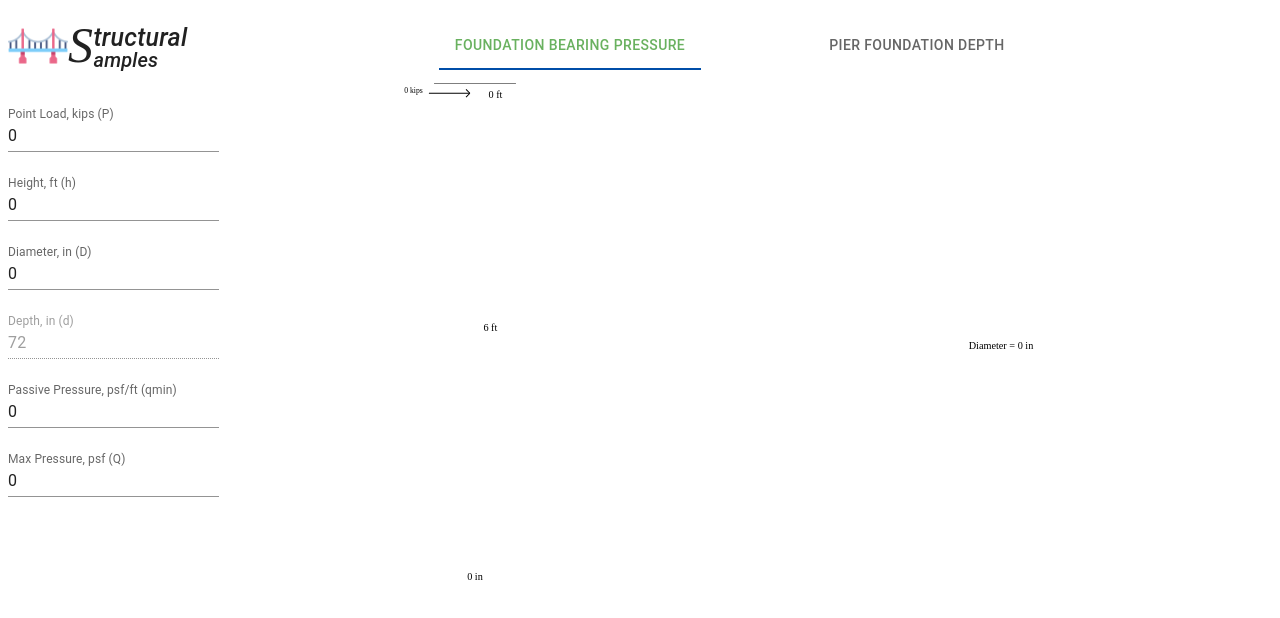
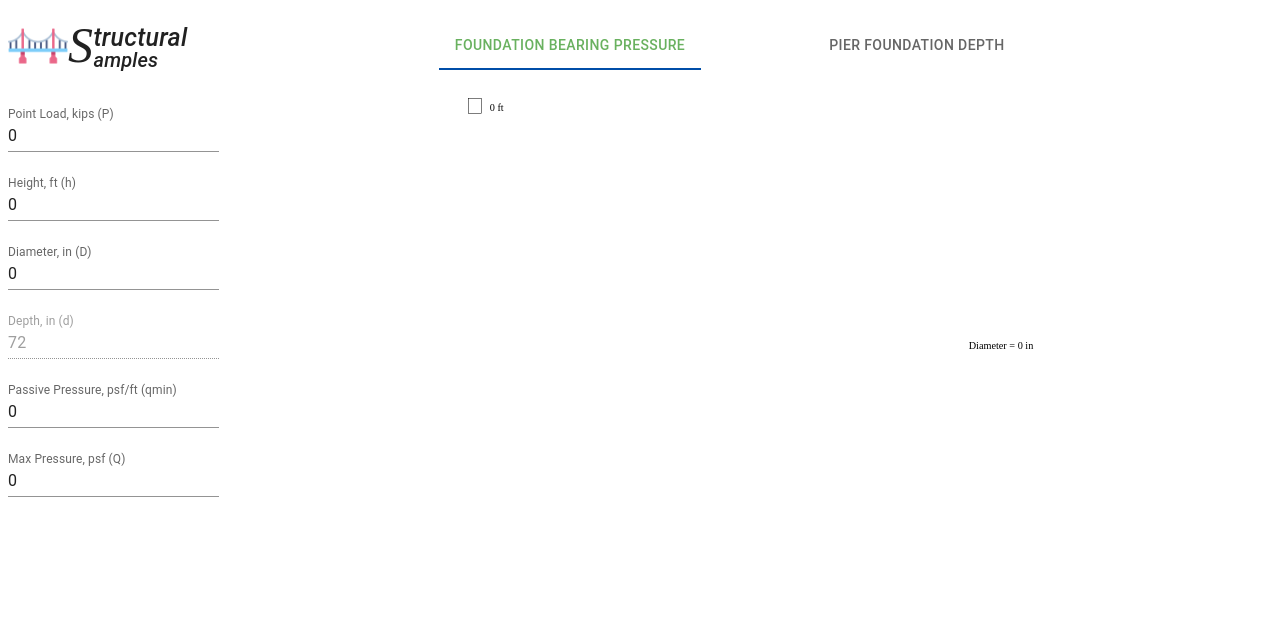
Before and after one commit to ageofinoswe/structures-samples, a React (Vite) app: page /pier in a window 1280 px wide. Shown: the top 618 px of the page. Built offline with nearby package versions, Linux system fonts and the light colour scheme.

Commit message:
added qualifiers to pier visualizations

```diff
--- a/src/components/PointLoadSection.tsx
+++ b/src/components/PointLoadSection.tsx
@@ -54,7 +54,7 @@ function Arrow({x, y, magnitude, rotate=false}: ArrowProps) {
         <>
             <line {...arrowLine} {...arrowProps}></line>
             <path d={arrowDown ? (rotate ? arrowHeadRotated : arrowHeadDown) : arrowHeadUp} {...arrowProps}></path>
-            <text textAnchor='middle' fontSize={1.5} x={rotate ? y - arrowLength - 3 : x} y={ rotate ? x : y - arrowLength - 1}>{magnitude} kips</text>
+            <text textAnchor='middle' fontSize={2} x={rotate ? y - arrowLength - 6 : x} y={ rotate ? x : y - arrowLength - 1}>{magnitude} kips</text>
         </>
     )
 }
--- a/src/pages/Pier.tsx
+++ b/src/pages/Pier.tsx
@@ -53,23 +53,41 @@ function Pier() {
     // STATE HANDLERS
     // updates point load and height applied
     const handlePointLoad: (event: React.ChangeEvent<HTMLInputElement>) => void = (event) => {
+        if(!isNaN(parseInt(event.target.value)))
             setPointLoad(event.target.value);
+        else
+            setPointLoad('0');
     }
     const handleHeight: (event: React.ChangeEvent<HTMLInputElement>) => void = (event) => {
+        if(!isNaN(parseInt(event.target.value)))
             setHeight(event.target.value);
+        else
+            setHeight('0');
     }
     // updates pier diameter, depth,  and allowable pressures
     const handleDiameter: (event: React.ChangeEvent<HTMLInputElement>) => void = (event) => {
+        if(!isNaN(parseInt(event.target.value)))
             setDiameter(event.target.value);
+        else
+            setDiameter('0');
     }
     const handleDepth: (event: React.ChangeEvent<HTMLInputElement>) => void = (event) => {
+        if(!isNaN(parseInt(event.target.value)))
             setDepth(event.target.value);
+        else
+            setDepth('0');
     }
     const handlePassivePressure: (event: React.ChangeEvent<HTMLInputElement>) => void = (event) => {
+        if(!isNaN(parseInt(event.target.value)))
             setPassivePressure(event.target.value);
+        else
+            setPassivePressure('0');
     }
     const handleMaxPressure: (event: React.ChangeEvent<HTMLInputElement>) => void = (event) => {
+        if(!isNaN(parseInt(event.target.value)))
             setMaxPressure(event.target.value);
+        else
+            setMaxPressure('0');
     }
 
     // CONSTANTS
@@ -112,16 +130,17 @@ function Pier() {
     // this will center the rectangle svg within the viewbox
     const pierProps: (svgProps: SvgProps) => {lever: SvgRectProps, pierSection: SvgRectProps} = (svgProps) => {
         const viewBox: number[] = svgProps.viewBox.split(' ').map( (index: string) => Number.parseInt(index));
+        const offsetY = 3;
         const viewBoxWidth: number = viewBox[2];
-        const viewBoxHeight: number = viewBox[3];
+        const viewBoxHeight: number = viewBox[3] - 2 * offsetY;
 
-        const totalHeight: number = (!isNaN(parseInt(height)) && !isNaN(parseInt(depth))) ? parseInt(height) * 12 + parseInt(depth) : 0;
+        const totalHeight: number = parseInt(height) * 12 + parseInt(depth);
         const scaleFactor = 0.95;
 
-        const leverWidth: number = 2;
-        const leverHeight: number = (!isNaN(parseInt(height)) && totalHeight) ? (parseInt(height) * 12 / totalHeight) * viewBoxHeight * scaleFactor: 0;
+        const leverWidth: number = (2 / totalHeight) * viewBoxHeight * scaleFactor;
+        const leverHeight: number = parseInt(height) === 0 ? 3 : (parseInt(height) * 12 / totalHeight) * viewBoxHeight * scaleFactor;
         const leverCoordX: number = ((viewBoxWidth - leverWidth) / 2);
-        const leverCoordY: number = 2;
+        const leverCoordY: number = offsetY;
         const lever: SvgRectProps = {
             x: leverCoordX,
             y: leverCoordY,
@@ -132,10 +151,10 @@ function Pier() {
             'strokeWidth': 0.1
         };
 
-        const rectWidth: number = !isNaN(parseInt(diameter)) ? parseInt(diameter) : 0;
-        const rectHeight: number = (!isNaN(parseInt(depth)) && totalHeight) ? (parseInt(depth) / totalHeight) * viewBoxHeight * scaleFactor : 0;
+        const rectWidth: number = (parseInt(diameter) / totalHeight) * viewBoxHeight * scaleFactor;
+        const rectHeight: number = (parseInt(depth) / totalHeight) * viewBoxHeight * scaleFactor;
         const coordX: number = ((viewBoxWidth - rectWidth) / 2);
-        const coordY: number = leverHeight;
+        const coordY: number = leverHeight + offsetY;
         const pierSection: SvgRectProps = {
             x: coordX,
             y: coordY,
@@ -169,13 +188,23 @@ function Pier() {
         </Grid>
         <Grid size={5}>
             <svg {...SvgProps}>
-                <rect {...(pierProps(SvgProps).lever)}></rect>
-                <rect {...(pierProps(SvgProps).pierSection)}></rect>
+                {parseInt(diameter) > 0
+                    &&
+                    <>
                         <Grade foundationProps={(pierProps(SvgProps).pierSection)}></Grade>
                         <text {...labelLocationsPier.bottom}>{diameter} in</text>
                         <text {...labelLocationsPier.perp}>{parseInt(depth)/12} ft</text>
+                        <rect {...(pierProps(SvgProps).pierSection)}></rect>
+                    </>
+                    }
+                <rect {...(pierProps(SvgProps).lever)}></rect>
                 <text {...labelLocationsLever.perp}>{height} ft</text>
+                {parseInt(pointLoad) > 0
+                    &&
+                    <>
                         <PointLoadSection x={(pierProps(SvgProps).lever.y)} y={(pierProps(SvgProps).lever.x)} magnitude={parseInt(pointLoad)} rotate={true}></PointLoadSection>
+                    </>
+                }
             </svg>
         </Grid>
         <Grid size={5}>
```
Lines whose indentation alone changed are shown as unchanged.
